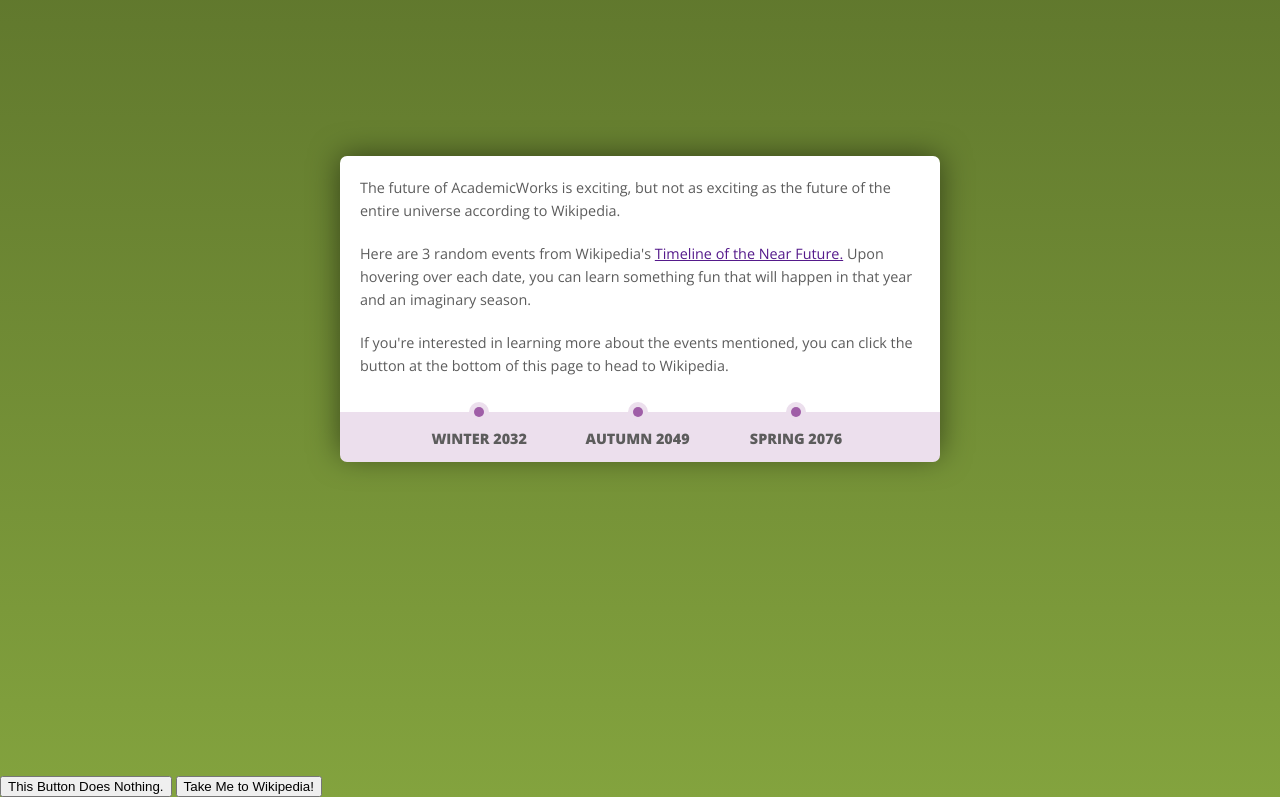
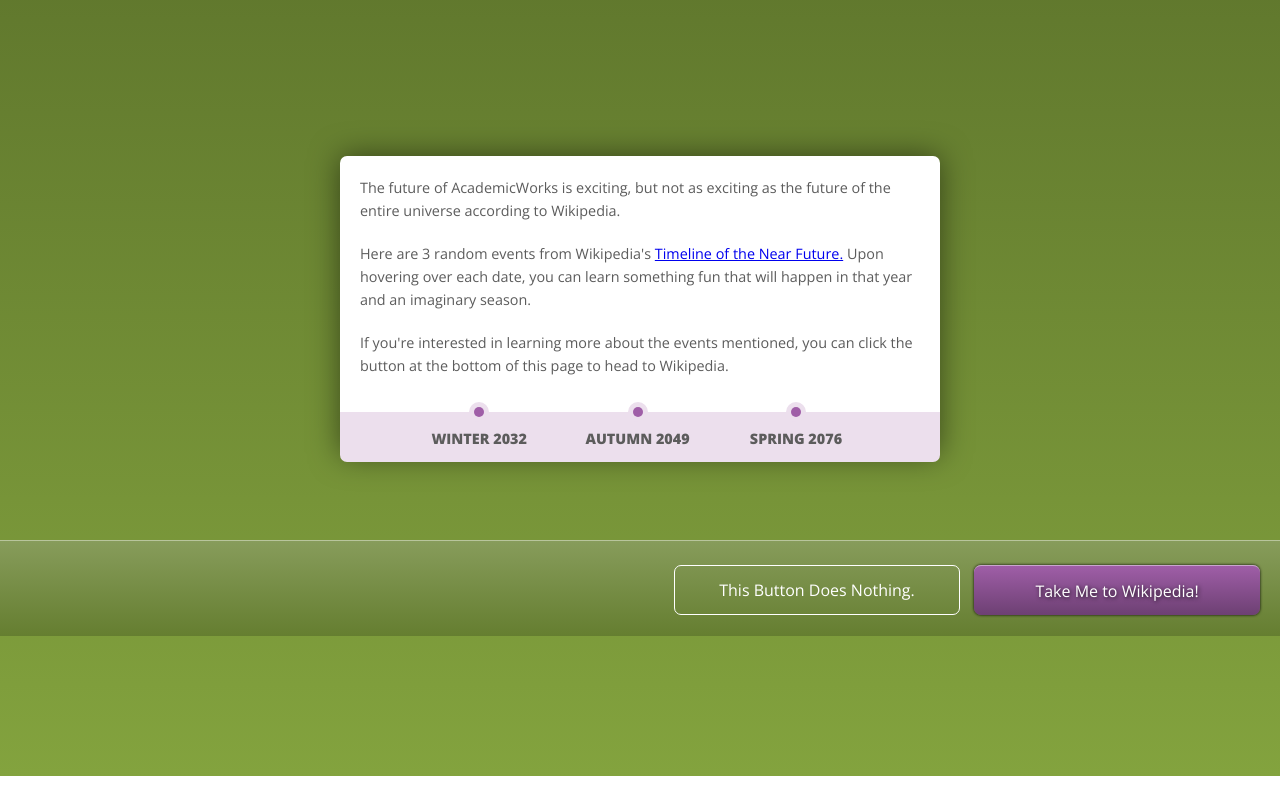
Before and after one commit to mateoclarke/wikipedia-exercise, a website: page index.html in a window 1280 px wide. Shown: the part 164-961 px from the top of the page. After the commit the page ends 940 px from the top, so only its background shows below. Drawn offline with nearby package versions, Linux system fonts and the light colour scheme.

Commit message:
format buttons bar

```diff
--- a/index.html
+++ b/index.html
@@ -9,7 +9,7 @@
 	<div class="main-text-box">
 		<div class="text-box-top">
 			<p>The future of AcademicWorks is exciting, but not as exciting as the future of the entire universe according to Wikipedia.</p>
-			<p>Here are 3 random events from Wikipedia's <a href="">Timeline of the Near Future.</a> Upon hovering over each date, you can learn something fun that will happen in that year and an imaginary season.</p>
+			<p>Here are 3 random events from Wikipedia's <a href="http://en.wikipedia.org/wiki/Timeline_of_the_near_future">Timeline of the Near Future.</a> Upon hovering over each date, you can learn something fun that will happen in that year and an imaginary season.</p>
 			<p>If you're interested in learning more about the events mentioned, you can click the button at the bottom of this page to head to Wikipedia.</p>
 		</div>
 		<div class="text-box-bottom">
@@ -37,8 +37,10 @@
 	</div>
 
 	<div class="btn-bar">
-		<button class="btn btn-nuetral">This Button Does Nothing.</button>
-		<button class="btn btn-action">Take Me to Wikipedia!</button>
+		<div class="btn-group">
+			<button class="btn btn-neutral">This Button Does Nothing.</button>
+			<a href="http://en.wikipedia.org/wiki/Timeline_of_the_near_future"><button class="btn btn-action">Take Me to Wikipedia!</button></a>
+		</div>
 	</div>
   <script type="text/javascript" src="app.js"></script>
 </body>
--- a/sass/_base.scss
+++ b/sass/_base.scss
@@ -7,14 +7,6 @@
 	min-height: 100%;
 }
 
-h1 {
-	font-size: 3em;
-}
-
-// h2 {
-
-// }
-
 p {
 	font-family: $body-font;
 	color: $grey;
@@ -23,6 +15,40 @@
 	font-size: .9em;
 }
 
-// .btn {
+a {
+	&:visited {
+		color: $grey;
+	}
+}
 
-// }
+.btn {
+    width: 286px;
+    height: 50px;
+    border-radius: 7px;
+    margin: 24px 5px;
+    font-family: $body-font;
+    font-size: 1em;
+    color: $white;
+    text-decoration: none;
+    vertical-align: middle;
+    &:hover {
+    	cursor: pointer;
+    }
+}
+
+.btn-neutral {
+	background: transparent;
+	border: 1px solid $white;
+}
+
+.btn-action {
+   	border: none;
+   	border-top: 1px solid $lilac-purlpe;
+   	background: $purple;
+   	background: -webkit-gradient(linear, left top, left bottom, from($purple), to($dark-purple));
+   	box-shadow: black 0px 0px 3px;
+   	text-shadow: rgba(0, 0, 0, 0.8) 1px 1px 4px;
+   	&:hover {
+   		background: $dark-purple;
+   	}
+}
--- a/sass/_modules.scss
+++ b/sass/_modules.scss
@@ -59,3 +59,49 @@
 		line-height: 1em;
 	}
 }
+
+.btn-bar {
+	position: fixed;
+	left: 0px;
+	bottom: 0px;
+	height: 95px;
+	width: 100%;
+	background: $light-green;
+	background: -webkit-linear-gradient(top, $footer-green-1, $footer-green-2);
+	border-top: 1px solid $grey-green;
+}
+
+.btn-group {
+  	float: right;
+  	margin: 0 15px;
+}
+
+.btn {
+    width: 286px;
+    height: 50px;
+    border-radius: 7px;
+    margin: 24px 5px;
+    font-family: $body-font;
+    font-size: 1em;
+    color: $white;
+    text-decoration: none;
+    vertical-align: middle;
+    &:hover {
+    	cursor: pointer;
+    }
+}
+.btn-neutral {
+	background: transparent;
+	border: 1px solid $white;
+}
+.btn-action {
+   	border: none;
+   	border-top: 1px solid $lilac-purlpe;
+   	background: $purple;
+   	background: -webkit-gradient(linear, left top, left bottom, from($purple), to($dark-purple));
+   	box-shadow: black 0px 0px 3px;
+   	text-shadow: rgba(0, 0, 0, 0.8) 1px 1px 4px;
+   	&:hover {
+   		background: $dark-purple;
+   	}
+}
--- a/sass/_variables.scss
+++ b/sass/_variables.scss
@@ -12,7 +12,13 @@
 // MORE COLORS
 $dark-green		: #5A702A;
 $light-green	: #83A33E;
+$footer-green-1	: #879C5B;
+$footer-green-2	: #657E30;
+$grey-green		: #B8C59C;
+
+$lilac-purlpe	: #C9A6CE;
 $purple			: #9F5EA7;
+$dark-purple	: #6D4073;
 
 // FONTS
 $head-font : 'Open Sans', sans-serif;
```
Also changed, not shown: css/style.css.
